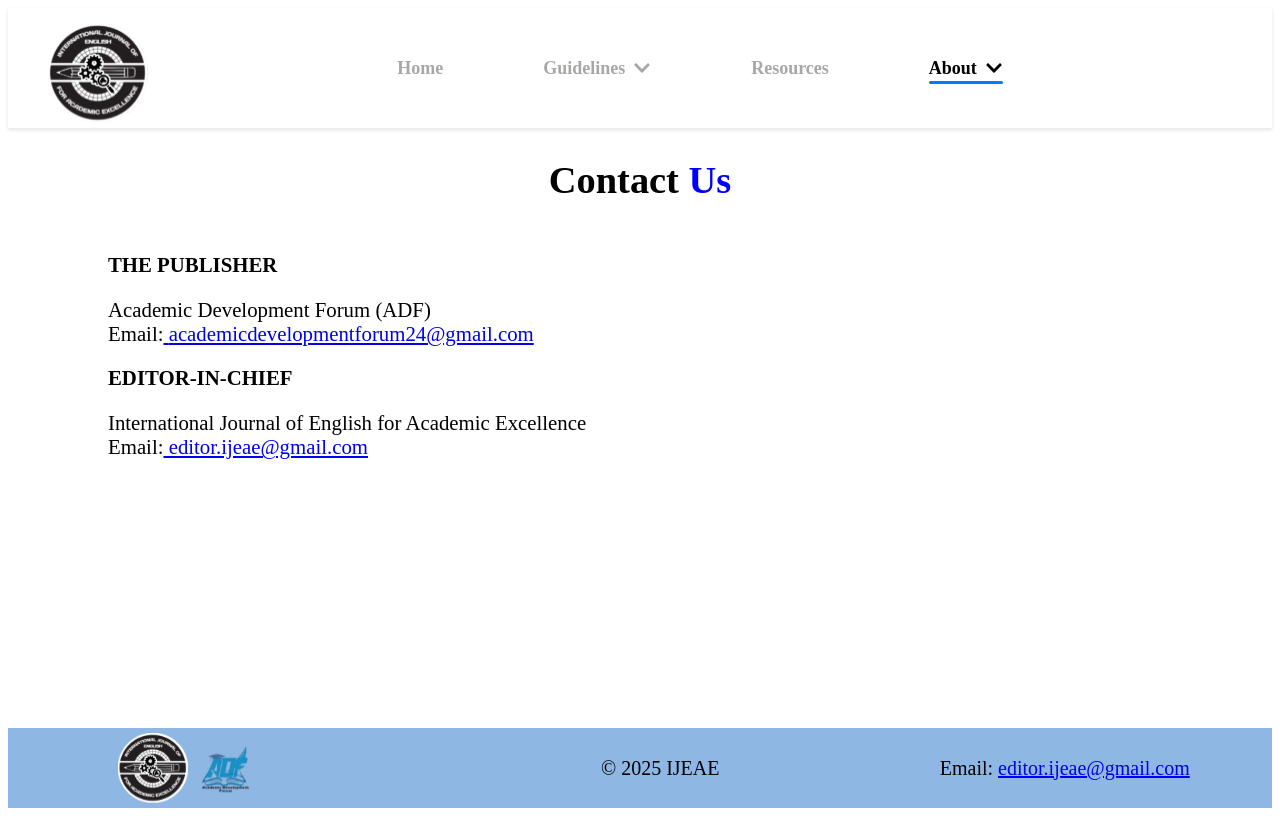
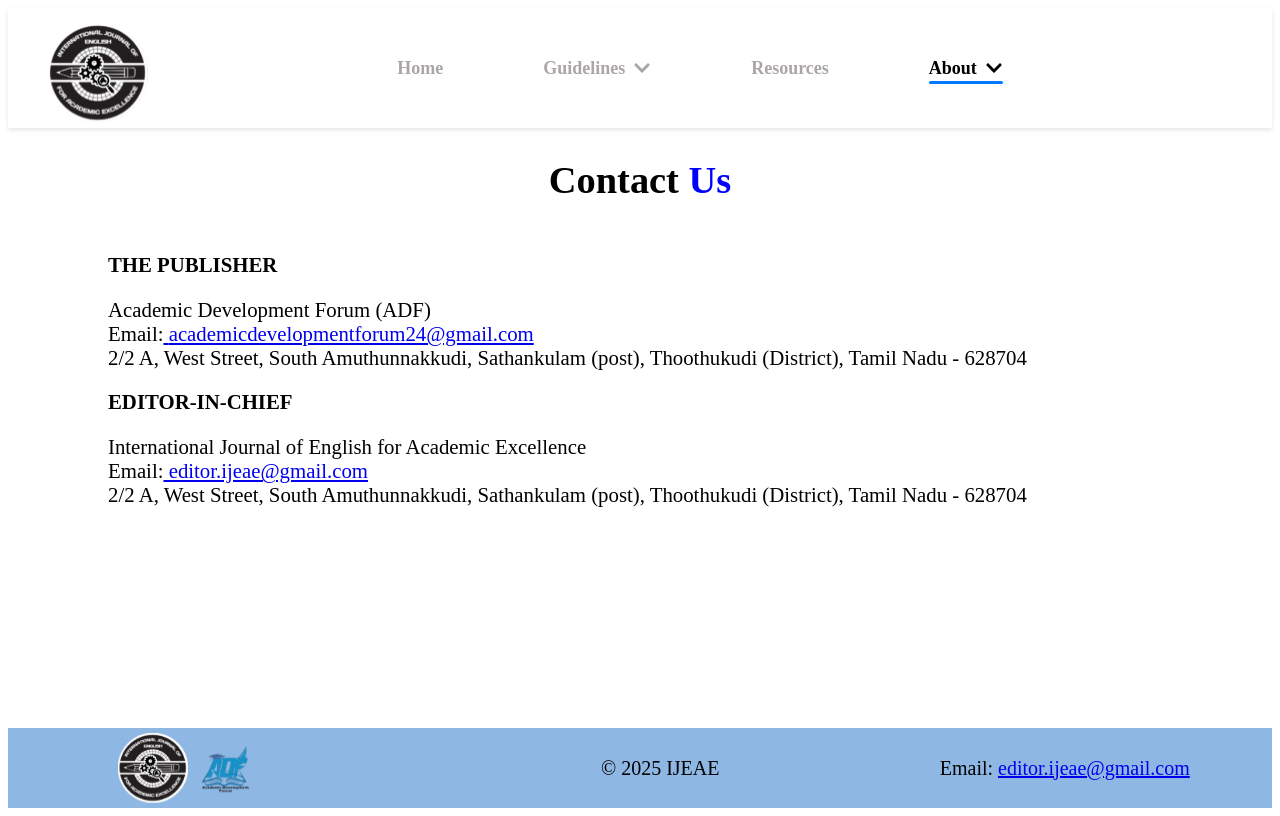
Before and after one commit to clownfish1805/journal_website, a React (Create React App) app: page /contactus in a window 1280 px wide. Built offline with nearby package versions, Linux system fonts and the light colour scheme.

Commit message:
all changes done

```diff
--- a/src/Pages/Contactus/Contactus.js
+++ b/src/Pages/Contactus/Contactus.js
@@ -25,18 +25,26 @@
       </div>
       <div className="container-contact">
         <p style={{ fontWeight: "bold" }}>THE PUBLISHER</p>
+
         <p>
           Academic Development Forum (ADF) <br></br>Email:
           <a href="mailto:academicdevelopmentforum24@gmail.com">
             {" "}
             academicdevelopmentforum24@gmail.com
           </a>
+          <br></br>
+          2/2 A, West Street, South Amuthunnakkudi, Sathankulam (post),
+          Thoothukudi (District), Tamil Nadu - 628704
         </p>
+
         <p style={{ fontWeight: "bold" }}>EDITOR-IN-CHIEF</p>
         <p>
           International Journal of English for Academic Excellence<br></br>
           Email:
           <a href="mailto:editor.ijeae@gmail.com"> editor.ijeae@gmail.com</a>
+          <br></br>
+          2/2 A, West Street, South Amuthunnakkudi, Sathankulam (post),
+          Thoothukudi (District), Tamil Nadu - 628704
         </p>
       </div>
       <Footer />
--- a/src/Pages/Editorial/Editorial.css
+++ b/src/Pages/Editorial/Editorial.css
@@ -1,4 +1,5 @@
 .editorial-content {
+
     margin: 30px 100px 100px 100px;
     align-items: center;
     text-align: justify;
@@ -20,6 +21,7 @@
     gap: 100px;
     font-size: large;
     width: 100%;
+    /* flex-wrap: wrap; */
 }
 
 .box-editorial {
--- a/src/Pages/Editorial/Editorial.js
+++ b/src/Pages/Editorial/Editorial.js
@@ -56,10 +56,13 @@
               <h3>Associate Editor</h3>
               <p>
                 <span style={{ fontWeight: "bold", fontStyle: "normal" }}>
-                  Dr. M. Richard Robert Raa
+                  Dr. M Richard Robert Raa
                 </span>
-                <br></br>Associate Professor of English,<br></br>Nehru Arts and
-                Science College, Coimbatore, Tamil Nadu - 641 105, India.
+                <br></br>
+                Chairman<br></br>Academic Development Forum<br></br>2/2 A West
+                Street, South Amuthunnakudi, Sathankulam (post),Thoothukudi,
+                Tamil Nadu – 628 704, India.<br></br>
+                <a href="mailto:nascdrrichard@nehrucolleges.com"> Email</a>
               </p>
             </div>
           </div>
```
